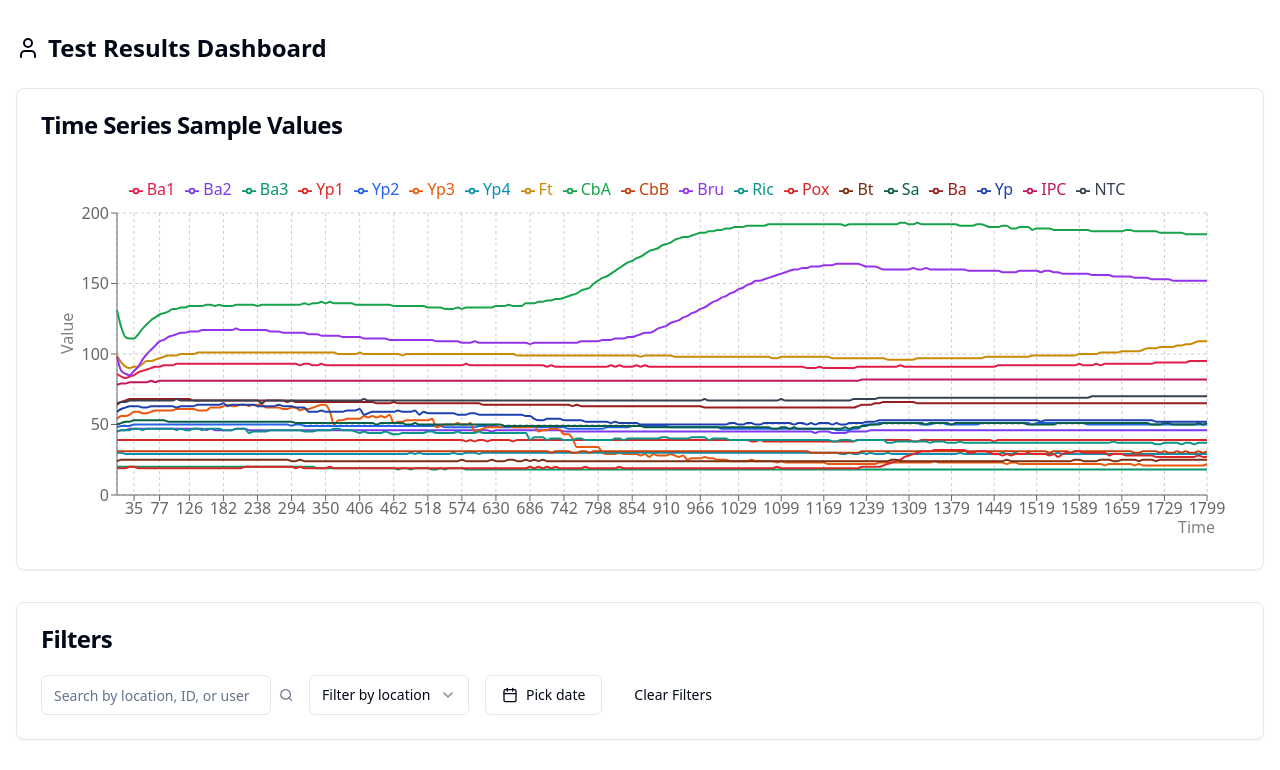
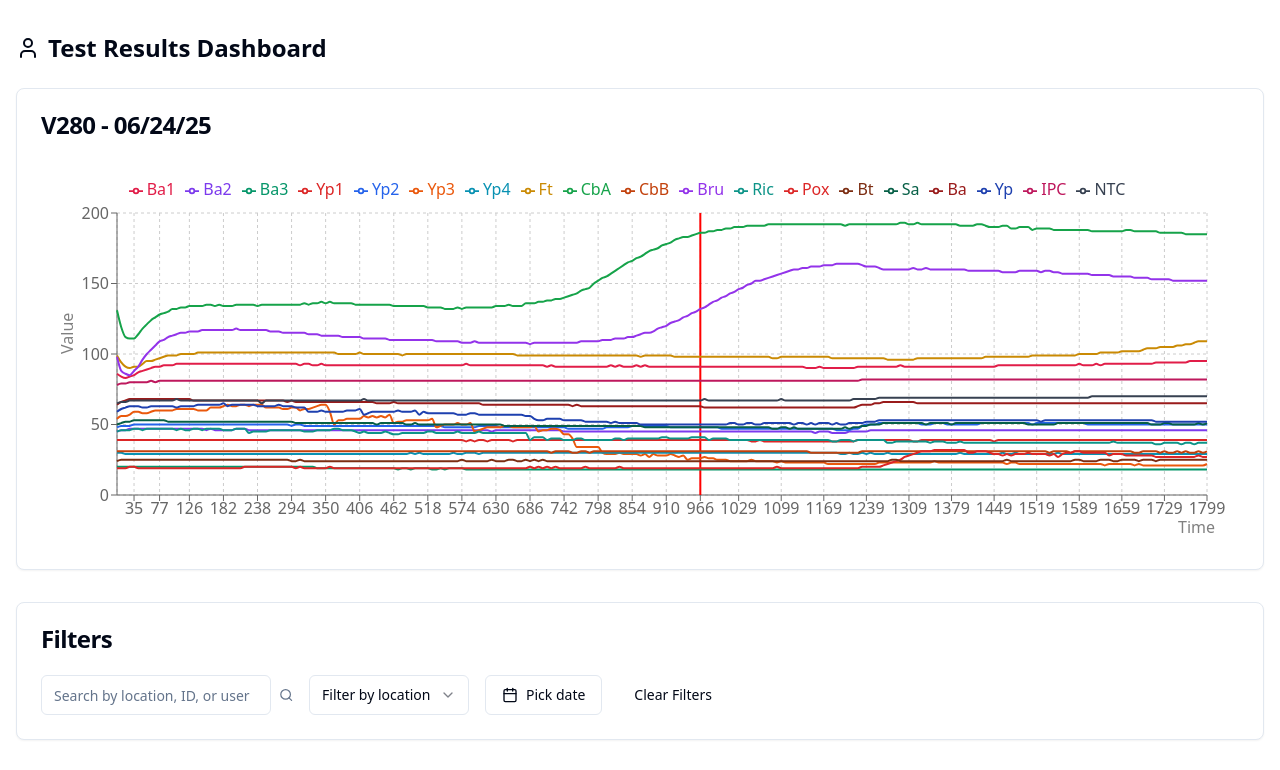
Before and after one commit to mtiegel/biovind-data-nexus, a React (Vite) app: page / in a window 1280 px wide. Shown: the top 770 px of the page. Built offline with nearby package versions, Linux system fonts and the light colour scheme.

Commit message:
Update chart title and add vertical line
Update the chart title and add a vertical redline at Time = 966.

```diff
--- a/src/pages/Dashboard.tsx
+++ b/src/pages/Dashboard.tsx
@@ -30,7 +30,8 @@ import {
   CartesianGrid,
   Tooltip,
   Legend,
-  ResponsiveContainer
+  ResponsiveContainer,
+  ReferenceLine
 } from "recharts";
 
 // Table columns for Test Result Records
@@ -372,7 +373,7 @@ export default function Dashboard() {
       {/* --- Timeseries Chart --- */}
       <Card className="mb-8">
         <CardHeader>
-          <CardTitle>Time Series Sample Values</CardTitle>
+          <CardTitle>V280 - 06/24/25</CardTitle>
         </CardHeader>
         <CardContent>
           <div className="w-full h-96">
@@ -390,6 +391,7 @@ export default function Dashboard() {
                 />
                 <Tooltip />
                 <Legend verticalAlign="top" height={36} />
+                <ReferenceLine x={966} stroke="red" strokeWidth={2} />
                 <Line type="monotone" dataKey="Ba1" stroke="#e11d48" strokeWidth={2} dot={false} />
                 <Line type="monotone" dataKey="Ba2" stroke="#7c3aed" strokeWidth={2} dot={false} />
                 <Line type="monotone" dataKey="Ba3" stroke="#059669" strokeWidth={2} dot={false} />
```
